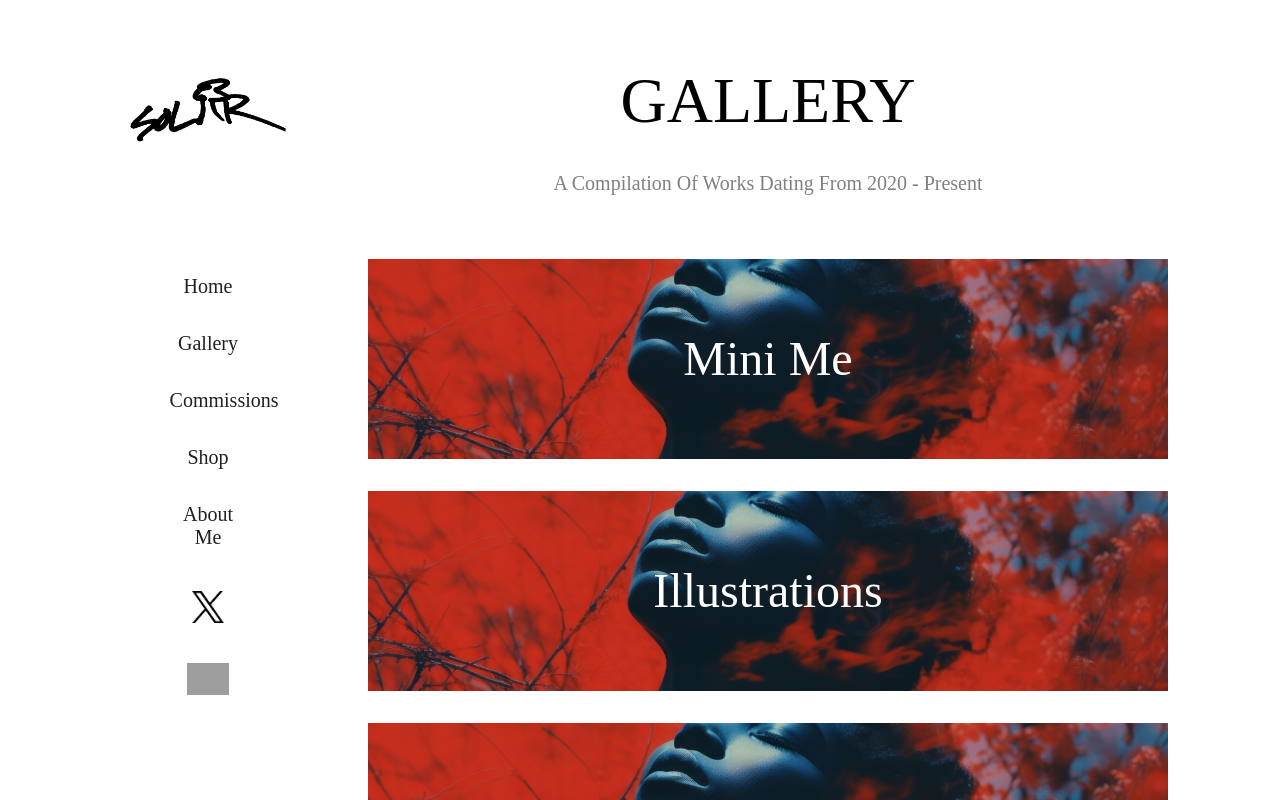
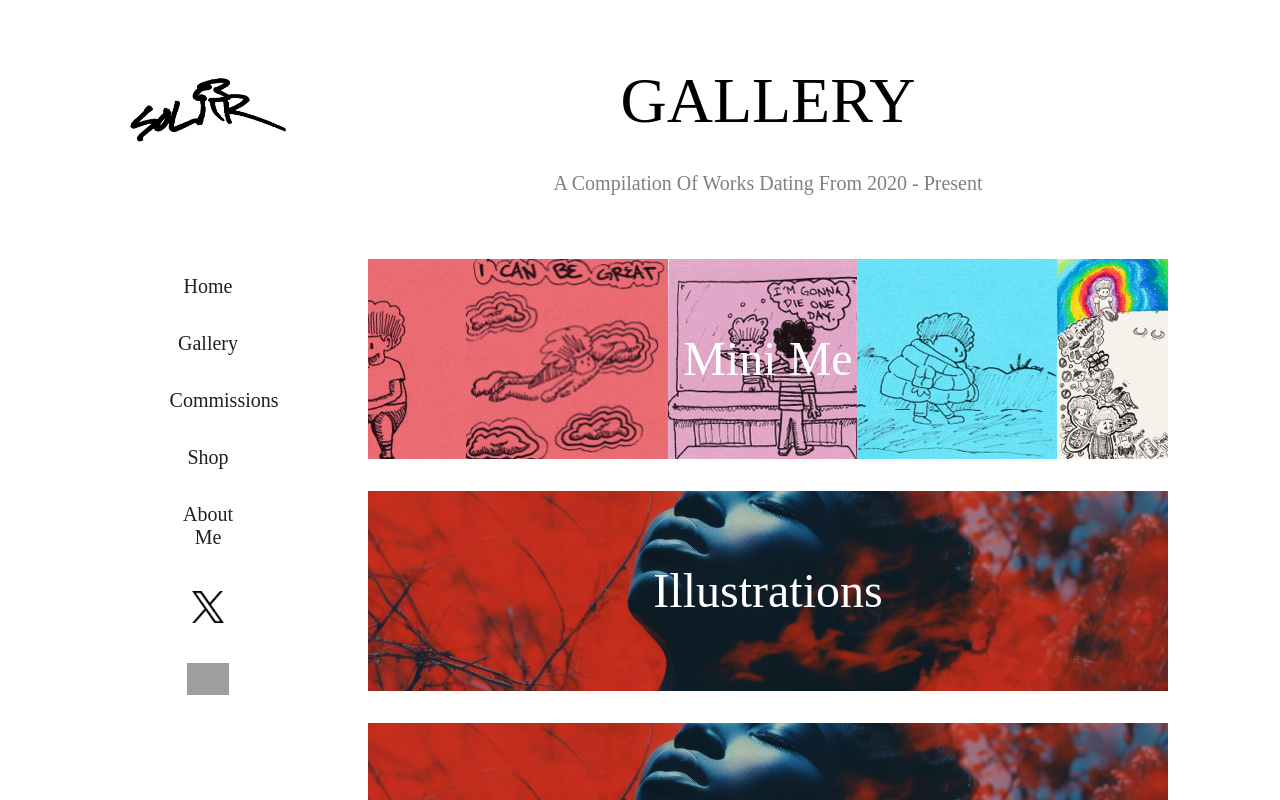
Before and after one commit to ryandaepark/ArtistShop, a React (Create React App) app: page /gallery in a window 1280 px wide. Shown: the top 800 px of the page. Built offline with nearby package versions, Linux system fonts and the light colour scheme; grey boxes are pictures that could not be loaded; a web font is replaced by a local one.

Commit message:
Add Panel1 to gallery

```diff
--- a/src/components/Post.js
+++ b/src/components/Post.js
@@ -5,7 +5,6 @@ import React, { useState } from 'react';
 //Item
 const Item = styled.div`
 flex-basis: 350px;
-
 padding: .1rem auto;
 margin: 1rem;
 width: auto;
@@ -45,7 +44,6 @@ position: relative;
 
 img{
 width: 100%;
-
 }
 
 p{
--- a/src/pages/Gallery.js
+++ b/src/pages/Gallery.js
@@ -1,7 +1,9 @@
-import styled from 'styled-components'
+import styled from 'styled-components';
 import { React, useEffect, useState } from "react";
-import testImage from '../RyanAssets/girl.jpg'
+import testImage from '../RyanAssets/girl.jpg';
 import { Link } from 'react-router-dom';
+import MiniMePanel from '../RyanAssets/Panel-MiniMe.gif';
+
 //Section
 //First block
 const Section = styled.section`
@@ -55,13 +57,10 @@ display: flex;
 justify-content: center;
 align-items: center;
 margin: 2rem auto;
-
 text-align: center;
 font-size: ${(props) => props.theme.fontxxl};
-
 background-color: pink;
 color: white;
-background-image: url(${testImage});
 background-size: cover;
 background-position: center;
 transition: border 0.3s, padding 0.3s;
@@ -72,6 +71,18 @@ transition: border 0.3s, padding 0.3s;
 }
 `
 
+const Panel1 = styled(GalleryItem)`
+background-image: url(${MiniMePanel})
+`
+
+const Panel2 = styled(GalleryItem)`
+background-image: url(${testImage})
+`
+
+const Panel3 = styled(GalleryItem)`
+background-image: url(${testImage})
+`
+
 const Gallery = () => {
 
   return (
@@ -80,15 +91,15 @@ const Gallery = () => {
     <SubTitle> A compilation of works dating from 2020 - present </SubTitle>
       <Container>
         <Link to="/gallery/minime">
-          <GalleryItem>Mini Me</GalleryItem>
+          <Panel1> Mini Me </Panel1>
         </Link>
 
         <Link to="/gallery/illustrations">
-        <GalleryItem>Illustrations</GalleryItem>
+          <Panel2>Illustrations</Panel2>
         </Link>
 
         <Link to="/gallery/animations">
-        <GalleryItem>Animations</GalleryItem>
+          <Panel3>Animations</Panel3>
         </Link>
       </Container>
     </Section>
```
Also changed, not shown: src/RyanAssets/Panel-MiniMe.gif (added).
